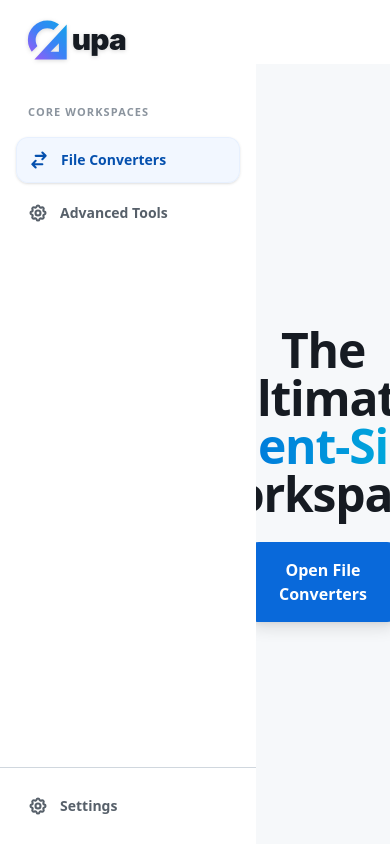
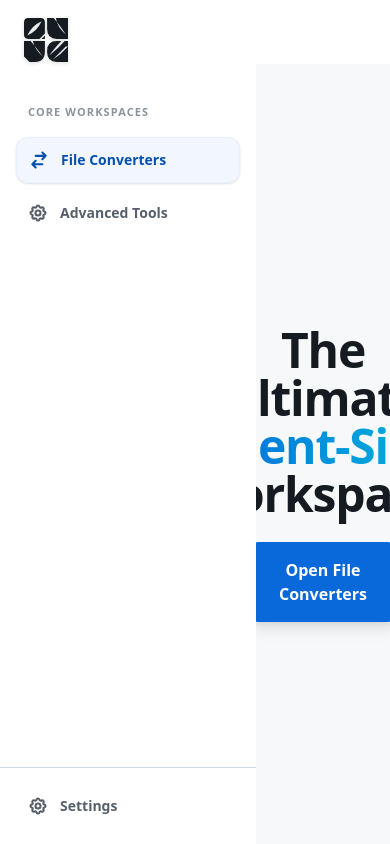
Before and after one commit to qunci/qupa, a Next.js app: page / in a window 390 px wide. Built offline with nearby package versions, Linux system fonts and the light colour scheme.

Commit message:
feat: implement 100% precise windows-style 4-quadrant geometric QuPa logo based on user mockup, with responsive currentColor for GitHub theme

```diff
--- a/src/components/BrandLogo.tsx
+++ b/src/components/BrandLogo.tsx
@@ -4,33 +4,40 @@ interface BrandLogoProps {
   className?: string;
 }
 
-export function BrandLogo({ className }: BrandLogoProps) {
+export function BrandLogo({ className = "" }: BrandLogoProps) {
   return (
     <svg
-      viewBox="130 115 400 170"
-      className={className}
-      fill="none"
+      viewBox="0 0 400 400"
+      className={`text-slate-900 dark:text-white ${className}`}
       xmlns="http://www.w3.org/2000/svg"
     >
-      <defs>
-        <linearGradient id="qGrad" x1="145" y1="275" x2="295" y2="125" gradientUnits="userSpaceOnUse">
-          <stop offset="0%" stopColor="#A855F7" />
-          <stop offset="50%" stopColor="#3B82F6" />
-          <stop offset="100%" stopColor="#0EA5E9" />
-        </linearGradient>
-        <clipPath id="circle-clip">
-          <polygon points="-1000,-1000 1405,-1000 -1000,1405" />
-        </clipPath>
-      </defs>
+      <g fill="currentColor">
+        {/* Top-Left: "Q" */}
+        <path d="
+          M 40 0 L 150 0 Q 190 0 190 40 L 190 140 L 140 190 L 40 190 Q 0 190 0 150 L 0 40 Q 0 0 40 0 Z
+          M 30 160 Q 70 70 160 30 Q 120 120 30 160 Z
+        " fillRule="evenodd" />
+        <path d="M 160 190 L 190 190 L 190 160 Z" />
 
-      {/* Circle Part (Top-Left) */}
-      <circle cx="220" cy="200" r="60" fill="none" stroke="url(#qGrad)" strokeWidth="30" clipPath="url(#circle-clip)" />
+        {/* Top-Right: "u" */}
+        <path d="
+          M 210 0 L 400 0 L 400 190 L 300 190 Q 210 190 210 100 Z
+          M 270 0 Q 330 70 380 150 Q 300 80 290 0 Z
+        " fillRule="evenodd" />
 
-      {/* Triangle Part (Bottom-Right) */}
-      <path d="M 170 275 L 295 275 L 295 140 Z M 232.4 245 L 265 245 L 265 212.4 Z" fill="url(#qGrad)" fillRule="evenodd" />
+        {/* Bottom-Left: "P" */}
+        <path d="
+          M 0 210 L 190 210 L 190 300 Q 190 400 100 400 L 50 400 L 0 350 Z
+          M 60 210 Q 120 280 170 350 Q 100 290 80 210 Z
+        " fillRule="evenodd" />
 
-      {/* Text Part */}
-      <text x="315" y="195" fontFamily="Montserrat, Inter, sans-serif" fontWeight="900" fontSize="115" letterSpacing="-0.03em" className="fill-slate-900 dark:fill-white" dominantBaseline="central">upa</text>
+        {/* Bottom-Right: "a" */}
+        <path d="
+          M 300 210 L 400 210 L 400 400 L 300 400 Q 210 400 210 310 L 210 300 Q 210 210 300 210 Z
+          M 370 210 Q 310 280 230 340 Q 290 260 340 210 Z
+          M 400 260 Q 340 330 260 380 Q 330 310 380 260 Z
+        " fillRule="evenodd" />
+      </g>
     </svg>
   );
 }
```
